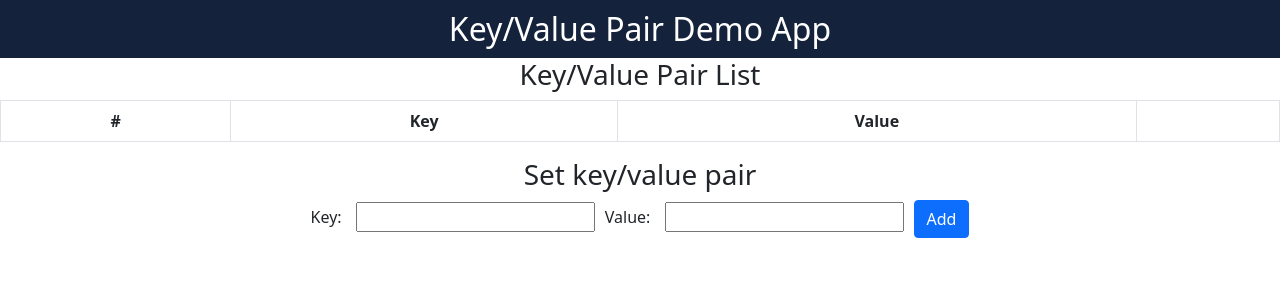
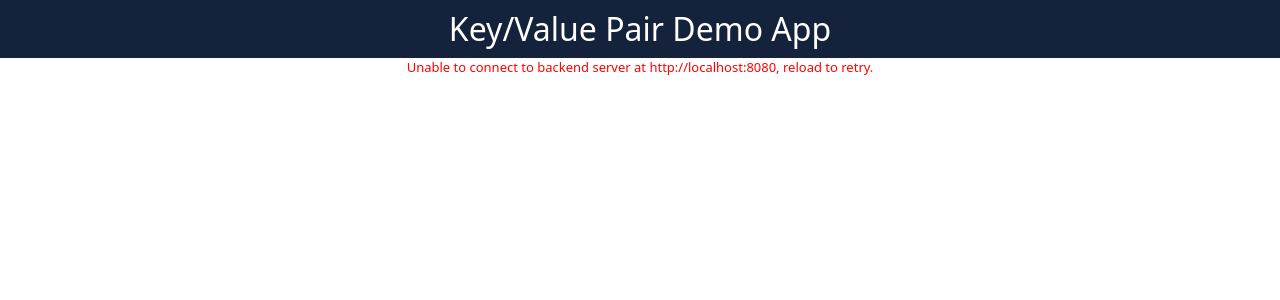
Before and after one commit to FramnkRulez/keyvalueproj, a React (Create React App) app in the folder frontend/: page / in a window 1280 px wide. Shown: the top 300 px of the page. Built offline with nearby package versions, Linux system fonts and the light colour scheme.

Commit message:
Added error text when server is unavailable.

```diff
--- a/frontend/src/App.css
+++ b/frontend/src/App.css
@@ -36,3 +36,9 @@
     transform: rotate(360deg);
   }
 }
+
+.error {
+  color: red;
+  font-weight: bold;
+  font-size: large;
+}
--- a/frontend/src/App.js
+++ b/frontend/src/App.js
@@ -14,7 +14,8 @@ class App extends Component {
     this.update = this.update.bind(this);
 
     this.state = {
-      keyvaluepairs: []
+      keyvaluepairs: [],
+      errorMessage: ''
     }
   }
 
@@ -28,17 +29,21 @@ class App extends Component {
     fetch('http://localhost:8080')
       .then(res => res.json())
       .then((data) => {
-        this.setState({ keyvaluepairs: Object.entries(data) })
+        this.setState({ keyvaluepairs: Object.entries(data), errorMessage: '' })
       })
-      .catch(console.log)
+      .catch((reason) => {
+        console.log(reason);
+        this.setState({errorMessage: 'Unable to connect to backend server at http://localhost:8080, reload to retry.'});
+      });
   }
 
   render() {
     return (
       <div className="App">
         <Header />
-        <KvpList keyvaluepairs={this.state.keyvaluepairs} deletedFunc={this.update}/>
-        <Add addedFunc={this.update}/>
+        {this.state.errorMessage && <div className="error"> {this.state.errorMessage}</div>}
+        {!this.state.errorMessage && <KvpList keyvaluepairs={this.state.keyvaluepairs} deletedFunc={this.update}/>}
+        {!this.state.errorMessage && <Add addedFunc={this.update}/>}
       </div>
     );
   }
--- a/frontend/src/components/Add/Add.css
+++ b/frontend/src/components/Add/Add.css
@@ -2,3 +2,9 @@ input {
     margin-left: 10px;
     margin-right: 10px;
 }
+
+.error {
+    color: red;
+    font-weight: normal;
+    font-size: small;
+  }
--- a/frontend/src/components/Add/Add.jsx
+++ b/frontend/src/components/Add/Add.jsx
@@ -6,7 +6,7 @@ import "./Add.css";
 class Add extends Component {
     constructor(props) {
         super(props);
-        this.state = {key: '', value: ''};
+        this.state = {key: '', value: '', errorMessage: ''};
 
         this.handleKeyChange = this.handleKeyChange.bind(this);
         this.handleValueChange = this.handleValueChange.bind(this);
@@ -26,16 +26,19 @@ class Add extends Component {
 
         const requestOptions = {
             method: 'POST',
-            body: JSON.stringify(this.state)
+            body: JSON.stringify({key: this.state.key, value: this.state.value})
         };
 
         fetch('http://localhost:8080/kvp', requestOptions)
             .then(response => response.json())
             .then(data =>  {
-                this.setState({ key: '', value: '' });
+                this.setState({ key: '', value: '' , errorMessage: ''});
                 this.props.addedFunc();
             })
-            .catch(console.log);
+            .catch(reason => {
+                console.log(reason);
+                this.setState({errorMessage: 'Unable to add key/value, verify server is running'});
+            });
 
         event.preventDefault();
     }
@@ -49,6 +52,7 @@ class Add extends Component {
                 Value: <input name="value" value={this.state.value} onChange={this.handleValueChange}/>
 
                 <Button onClick={this.handleSubmit}>Add</Button>
+                {this.state.errorMessage && <div className="error"> {this.state.errorMessage}</div>}
           </div>
         );
       }
--- a/frontend/src/components/KvpList/KvpList.css
+++ b/frontend/src/components/KvpList/KvpList.css
@@ -2,3 +2,9 @@ h2 {
     margin: 0;
     padding: 0;
   }
+
+.error {
+    color: red;
+    font-weight: normal;
+    font-size: small;
+  }
--- a/frontend/src/components/KvpList/KvpList.jsx
+++ b/frontend/src/components/KvpList/KvpList.jsx
@@ -7,6 +7,8 @@ import "./KvpList.css";
 class KvpList extends Component {
     constructor(props) {
         super(props);
+
+        this.state = {errorMessage: ''};
 
         this.handleRemove = this.handleRemove.bind(this);
     }
@@ -21,17 +23,21 @@ class KvpList extends Component {
         fetch('http://localhost:8080/kvp/' + key, requestOptions)
             .then(data =>  {
                 this.props.deletedFunc();
+                this.setState({errorMessage: ''});
             })
-            .catch(console.log);
+            .catch(reason => {
+                console.log(reason);
+                this.setState({errorMessage: 'Unable to delete key, verify server is running'});
+            });
     }
 
   render() {
     const kvp = this.props.keyvaluepairs.map((pair, index) => (
-        <tr>
-            <td class="col-1">{index+1}</td>
-            <td class="col-3">{pair[0]}</td>
-            <td class="col-3">{JSON.stringify(pair[1])}</td>
-            <td class="col-1"><Button onClick={() => this.handleRemove(pair[0])}>Delete</Button></td>
+        <tr key={pair[0]}>
+            <td className="col-1">{index+1}</td>
+            <td className="col-3">{pair[0]}</td>
+            <td className="col-3">{JSON.stringify(pair[1])}</td>
+            <td className="col-1"><Button onClick={() => this.handleRemove(pair[0])}>Delete</Button></td>
         </tr>
     ));
 
@@ -53,6 +59,7 @@ class KvpList extends Component {
                 {kvp}
             </tbody>
         </Table>
+        {this.state.errorMessage && <div className="error"> {this.state.errorMessage}</div>}
       </div>
     );
   }
```
